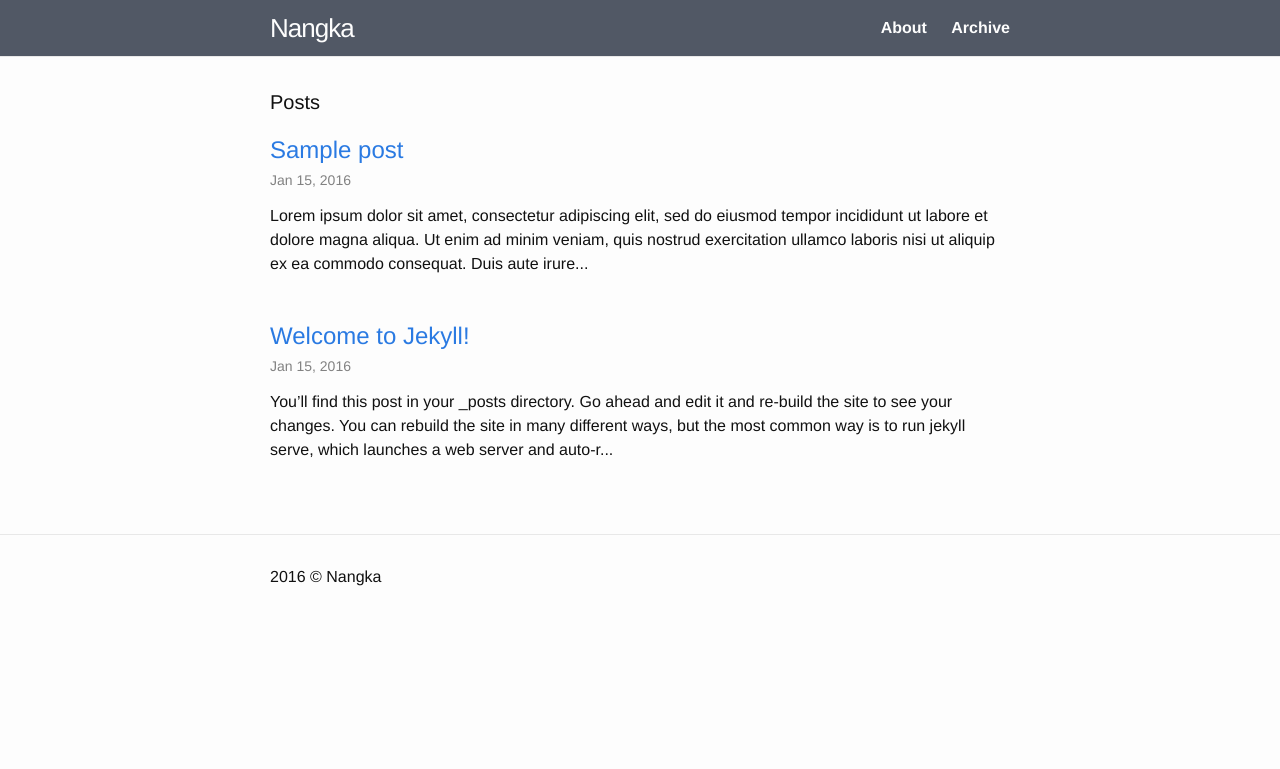
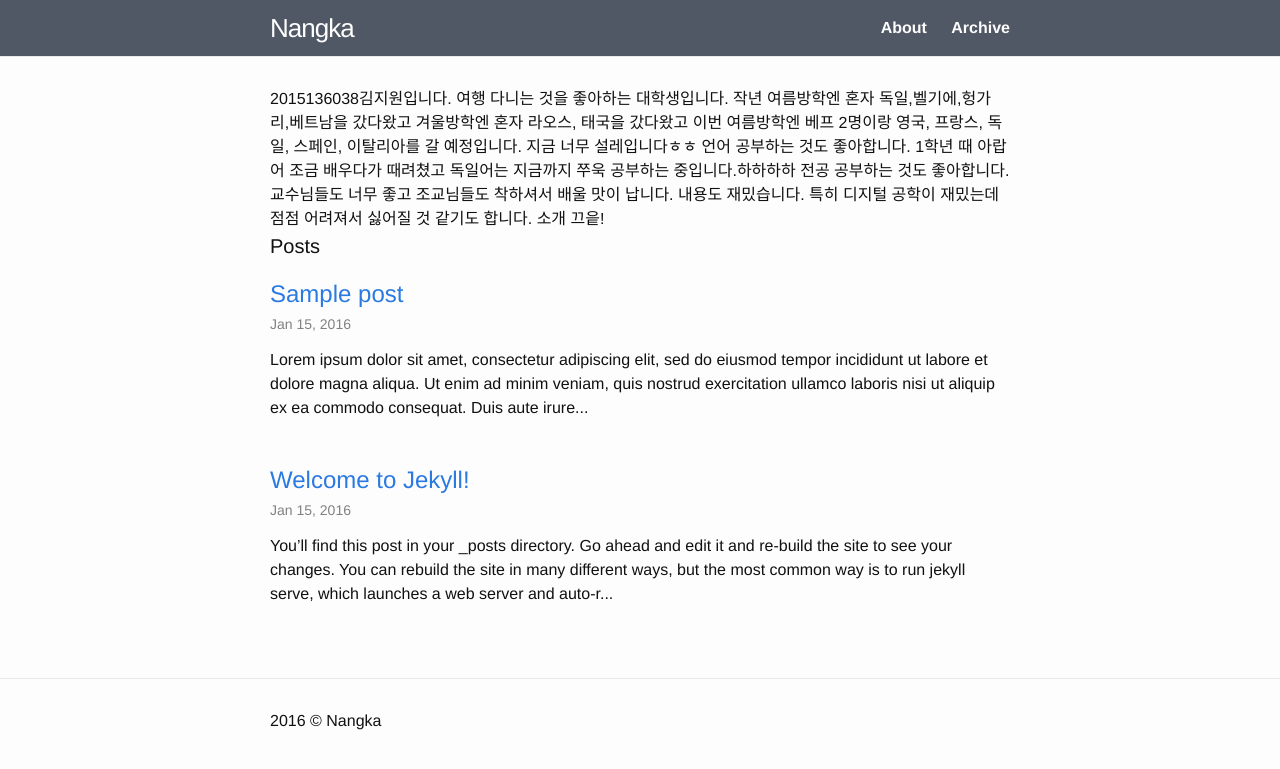
Before and after one commit to jjeewon/jjeewon.github.com, a Jekyll site: the page built from index.html, in a window 1280 px wide. Shown: the top 769 px of the page. Built offline with Jekyll 4.4.1, drawn with Linux system fonts in a browser that asks for light colours; the list of posts is cut into pages by our own code.

Commit message:
Update index.html

```diff
--- a/index.html
+++ b/index.html
@@ -1,7 +1,14 @@
 ---
 layout: default
 ---
-
+2015136038김지원입니다.
+ 여행 다니는 것을 좋아하는 대학생입니다.
+작년 여름방학엔 혼자 독일,벨기에,헝가리,베트남을 갔다왔고 겨울방학엔 혼자 라오스, 태국을 갔다왔고
+이번 여름방학엔 베프 2명이랑 영국, 프랑스, 독일, 스페인, 이탈리아를 갈 예정입니다. 지금 너무 설레입니다ㅎㅎ
+ 언어 공부하는 것도 좋아합니다.
+1학년 때 아랍어 조금 배우다가 때려쳤고 독일어는 지금까지 쭈욱 공부하는 중입니다.하하하하
+ 전공 공부하는 것도 좋아합니다. 교수님들도 너무 좋고 조교님들도 착하셔서 배울 맛이 납니다. 내용도 재밌습니다. 특히 디지털 공학이 재밌는데 점점 어려져서 싫어질 것 같기도 합니다.
+소개 끄읕!
 <div class="home">
   <h1 class="page-heading">Posts</h1>
   <ul class="post-list">
```
